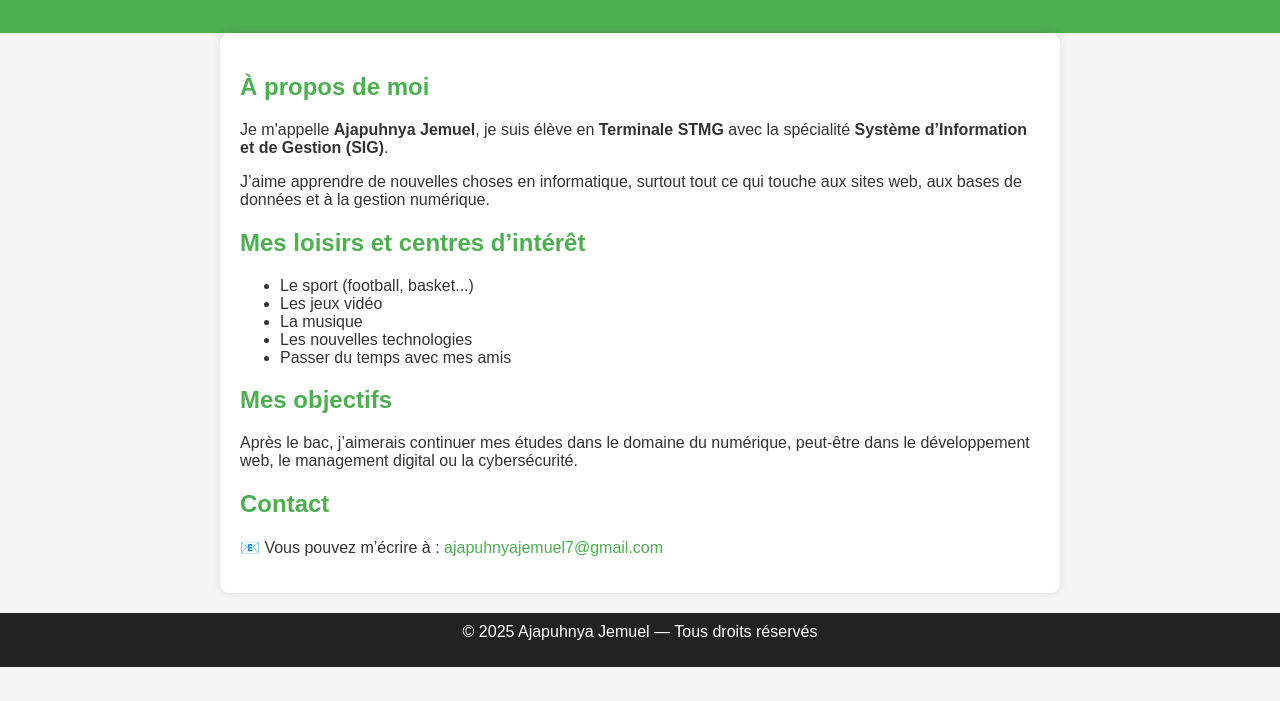
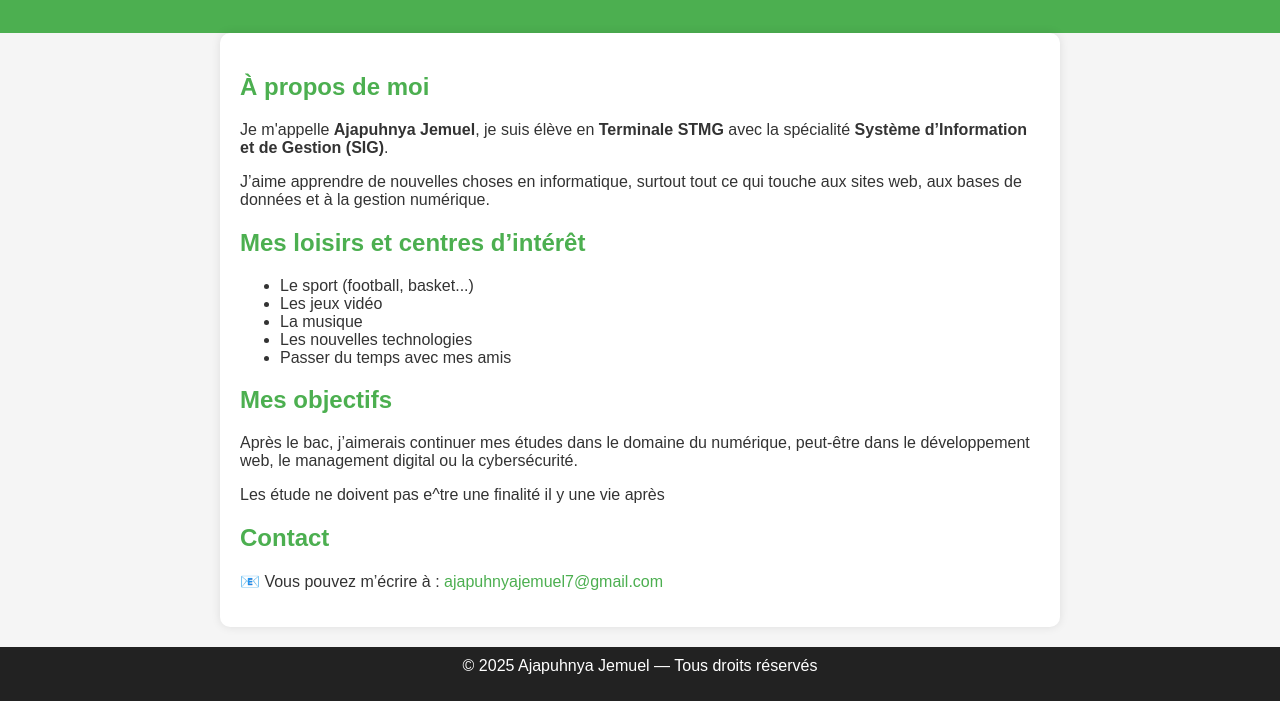
Before and after one commit to hnmaen/portfolio, a plain HTML site: page index.html in a window 1280 px wide. Shown: the part 121-822 px from the top of the page. Before the commit the page ends 800 px from the top, so only its background shows below. Drawn offline with Linux system fonts and the light colour scheme.

Commit message:
Fix typo in objectives paragraph

```diff
--- a/index.html
+++ b/index.html
@@ -28,6 +28,7 @@
 
     <h2>Mes objectifs</h2>
     <p>Après le bac, j’aimerais continuer mes études dans le domaine du numérique, peut-être dans le développement web, le management digital ou la cybersécurité.</p>
+    <p>Les étude ne doivent pas e^tre une finalité il y une vie après</p>
 
     <h2>Contact</h2>
     <p>📧 Vous pouvez m’écrire à : <a href="ajapuhnyajemuel7@gmail.com">ajapuhnyajemuel7@gmail.com</a></p>
```
